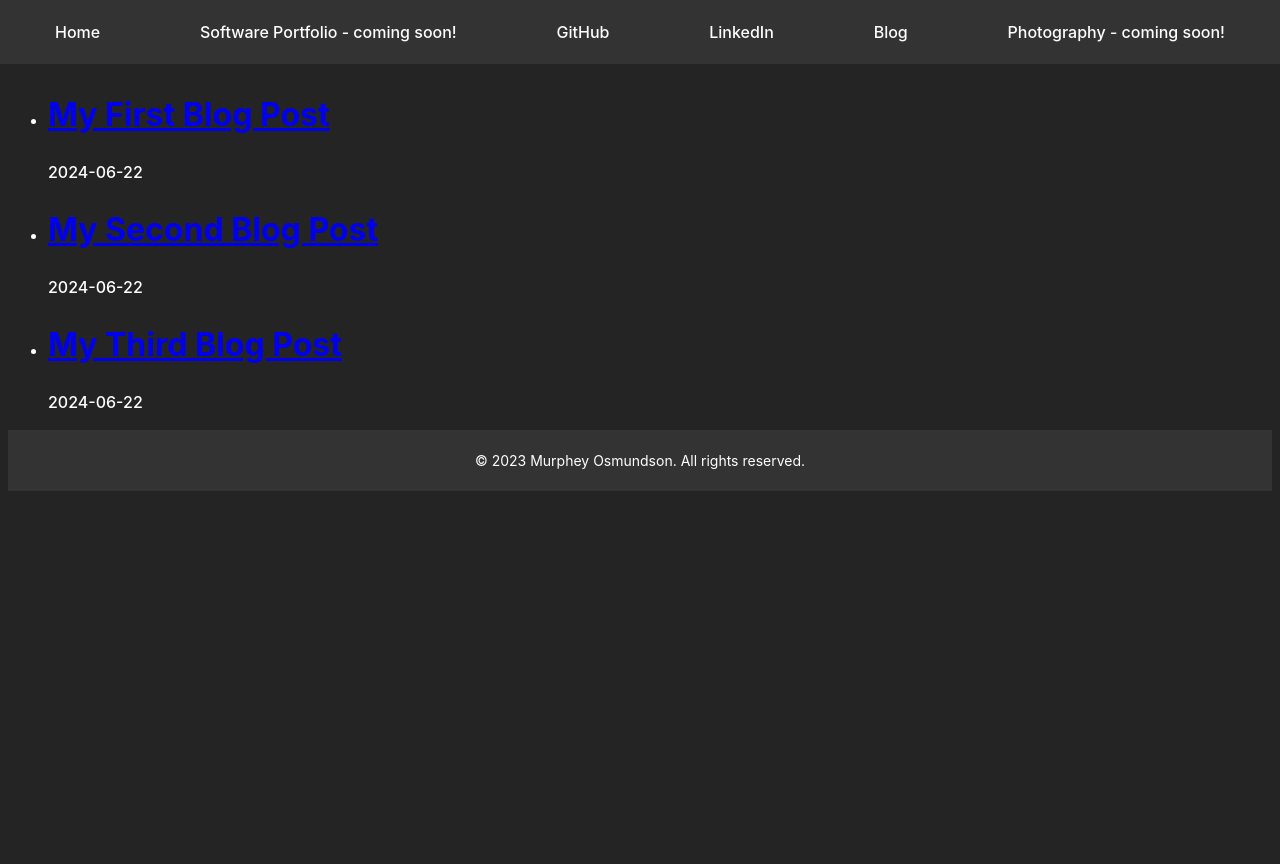
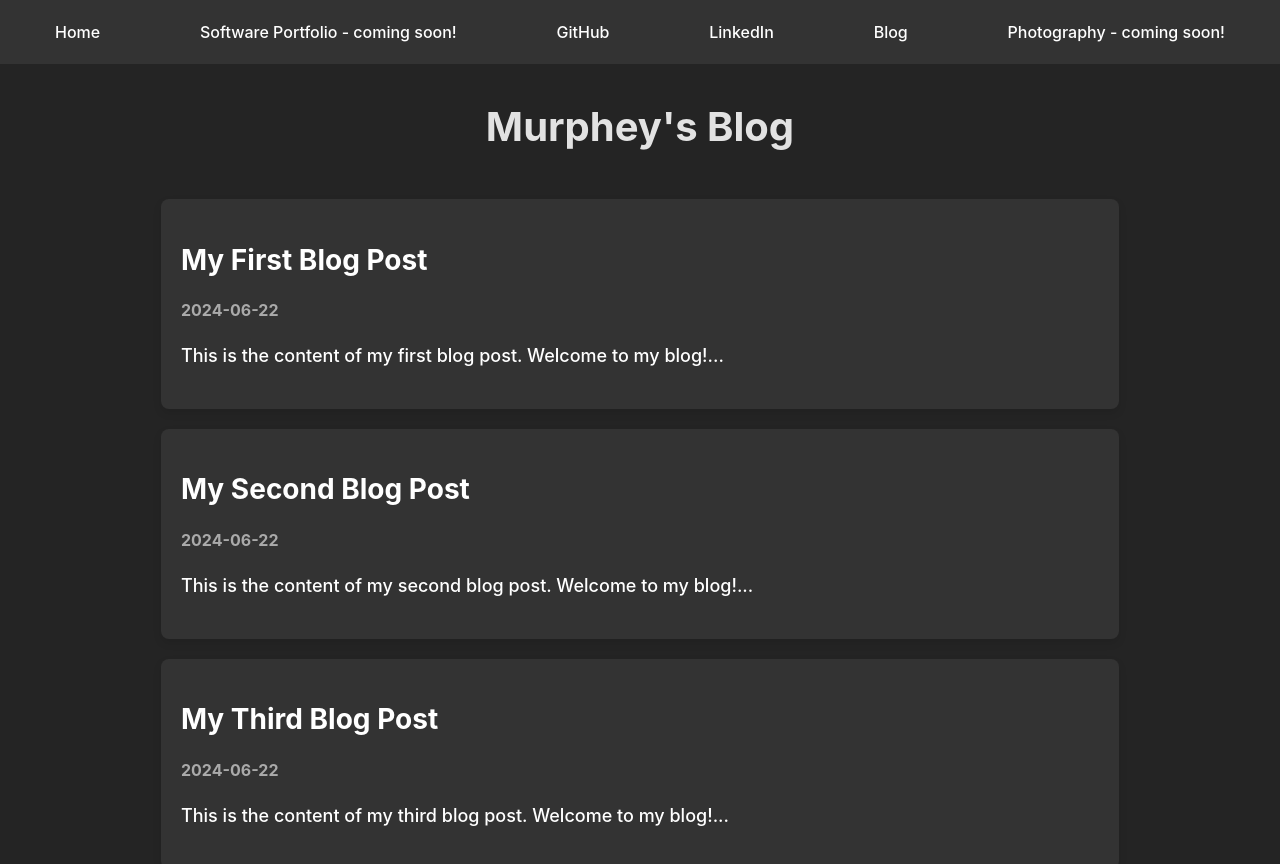
Before and after one commit to Hachibroku/portfolio, a React (Vite) app in the folder frontend/: page /blog in a window 1280 px wide. Shown: the top 864 px of the page. Before the commit the page ends 800 px from the top, so only its background shows below. Built offline with nearby package versions, Linux system fonts and the light colour scheme.

Commit message:
Changes made for styling.

```diff
--- a/frontend/src/BlogList.jsx
+++ b/frontend/src/BlogList.jsx
@@ -1,6 +1,7 @@
-import React, { useState, useEffect } from 'react';
+import { useState, useEffect } from 'react';
 import { Link } from 'react-router-dom';
 import data from './blog/posts.json'
+import './Blog.css';
 
 const BlogList = () => {
     const [posts, setPosts] = useState([]);
@@ -10,18 +11,25 @@ const BlogList = () => {
       }, []);
 
     return (
-        <div>
-            <h1>Blog</h1>
-            <ul>
+        <div className="blog-container">
+            <div className="blog-header">
+                <h1>Murphey's Blog</h1>
+            </div>
+            <ul className="blog-list">
                 {posts.map((post) => (
                     <li key={post.id}>
-                        <Link to={`/blog/${post.id}`}><h1>{post.title}</h1></Link>
-                        <p>{post.date}</p>
+                        <Link to={`/blog/${post.id}`}>
+                            <div className="blog-card">
+                                <h1>{post.title}</h1>
+                                <h3>{post.date}</h3>
+                                <p>{post.content.substring(0, 100)}...</p>
+                            </div>
+                        </Link>
                     </li>
                 ))}
             </ul>
         </div>
-    )
+        )
 }
 
 export default BlogList
--- a/frontend/src/BlogPost.jsx
+++ b/frontend/src/BlogPost.jsx
@@ -1,6 +1,7 @@
 import { useState, useEffect } from 'react';
 import { useParams } from 'react-router-dom';
 import data from './blog/posts.json';
+import './Blog.css';
 
 const BlogPost = () => {
     let { id } = useParams();
@@ -17,10 +18,12 @@ const BlogPost = () => {
     if (!content) return <div>Loading...</div>;
 
     return (
-        <div>
-            <h1>{content.title}</h1>
-            <h3>{content.date}</h3>
-            <p>{content.content}</p>
+        <div className="blog-container">
+            <div className="blog-card">
+                <h1>{content.title}</h1>
+                <h3>{content.date}</h3>
+                <p>{content.content}</p>
+            </div>
         </div>
     );
 }
```
